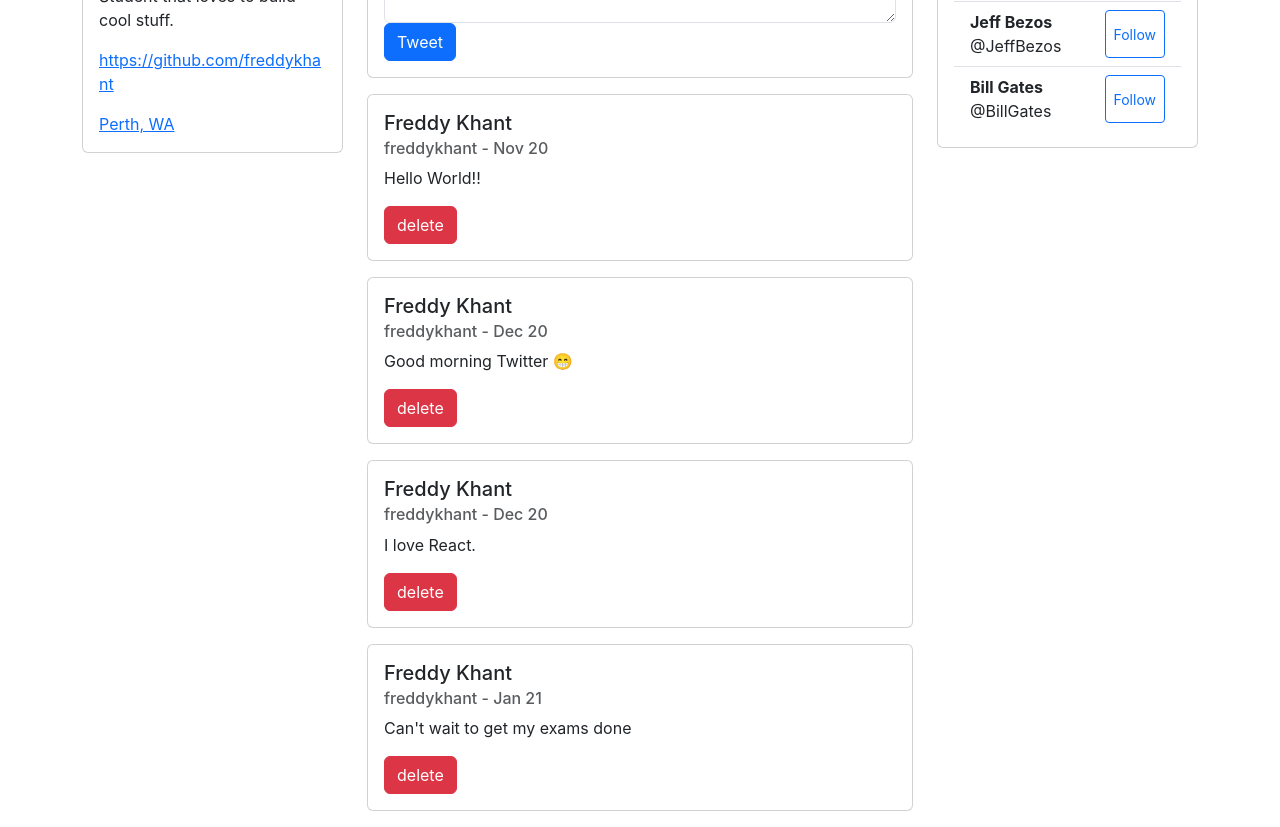
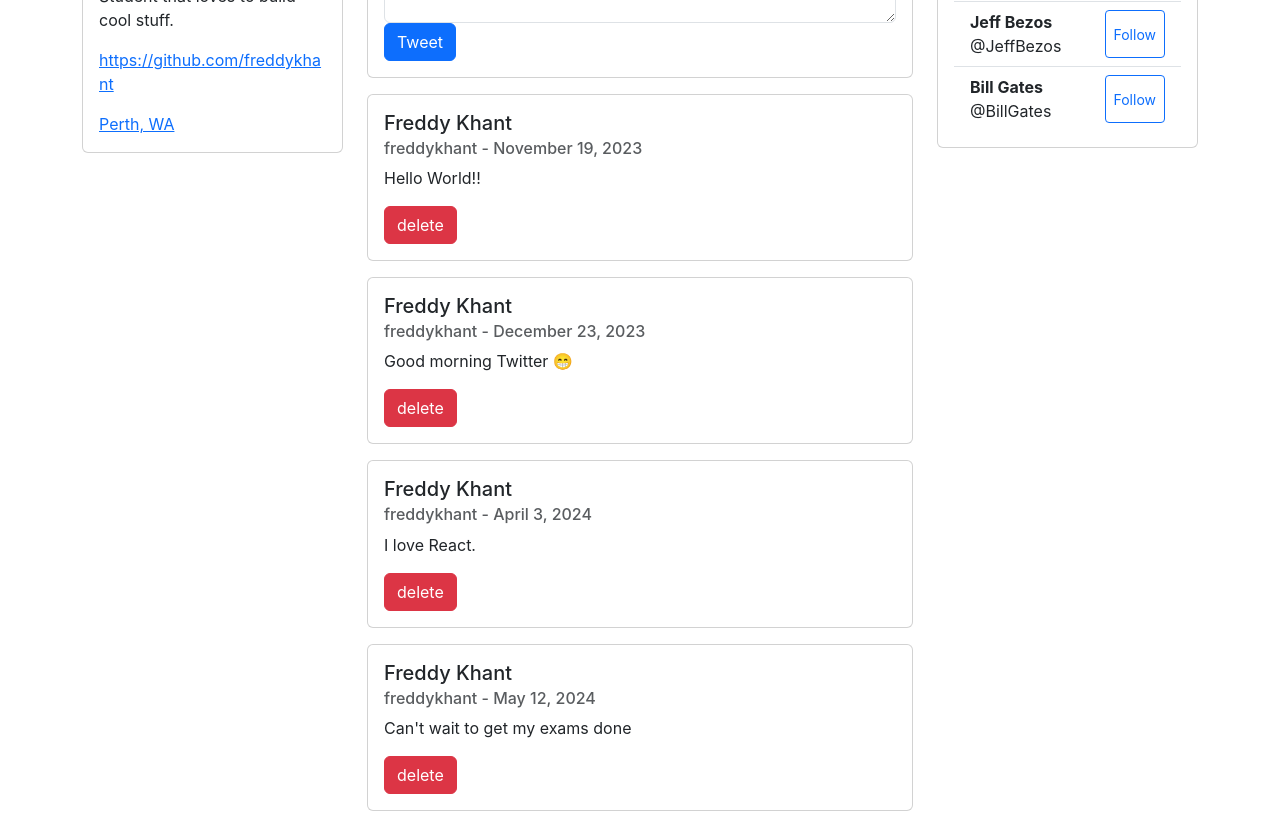
Before and after one commit to freddykhant/justtweet, a React (Create React App) app in the folder justtweet/: page / in a window 1280 px wide. Shown: the part 1200-2027 px from the top of the page. Built offline with nearby package versions, Linux system fonts and the light colour scheme.

Commit message:
handles new tweets and submission

```diff
--- a/justtweet/src/App.js
+++ b/justtweet/src/App.js
@@ -13,25 +13,29 @@ class App extends Component {
     super(props);
     this.state = {
       tweets: [
-        { id: 1, name: 'Freddy Khant', username: 'freddykhant', date: 'Nov 20', tweetDesc: 'Hello World!!' },
-        { id: 2, name: 'Freddy Khant', username: 'freddykhant', date: 'Dec 20', tweetDesc: 'Good morning Twitter 😁' },
-        { id: 3, name: 'Freddy Khant', username: 'freddykhant', date: 'Dec 20', tweetDesc: 'I love React.' },
-        { id: 4, name: 'Freddy Khant', username: 'freddykhant', date: 'Jan 21', tweetDesc: "Can't wait to get my exams done" }
+        { id: 1, name: 'Freddy Khant', username: 'freddykhant', date: 'November 19, 2023', tweetDesc: 'Hello World!!' },
+        { id: 2, name: 'Freddy Khant', username: 'freddykhant', date: 'December 23, 2023', tweetDesc: 'Good morning Twitter 😁' },
+        { id: 3, name: 'Freddy Khant', username: 'freddykhant', date: 'April 3, 2024', tweetDesc: 'I love React.' },
+        { id: 4, name: 'Freddy Khant', username: 'freddykhant', date: 'May 12, 2024', tweetDesc: "Can't wait to get my exams done" }
       ]
     };
-    this.addTweet = this.addTweet.bind(this);
+    this.handleNewTweet = this.handleNewTweet.bind(this);
     this.handleDelete = this.handleDelete.bind(this);
   }
 
-  addTweet(content) {
-    const newTweet = {
-      id: this.state.tweets.length + 1,
-      name: 'Freddy Khant',
-      username: 'freddykhant',
-      date: new Date().toLocaleDateString("en-AU", { day: 'numeric', month: 'long', year: 'numeric' }),
-      tweetDesc: content
-    };
-    this.setState({ tweets: [newTweet, ...this.state.tweets] });
+  handleNewTweet(newTweet) {
+    this.setState({
+      tweets: [
+        ...this.state.tweets,
+        {
+          id: this.state.tweets.length + 1,
+          name: 'Freddy Khant',
+          username: 'freddykhant',
+          date: new Date().toLocaleDateString('en-US', { day: 'numeric', month: 'long', year: 'numeric' }),
+          tweetDesc: newTweet
+        }
+      ]
+    });
   }
 
   handleDelete(tweetID) {
@@ -51,7 +55,7 @@ class App extends Component {
               <ProfileInfo />
             </div>
             <div className="col-md-6">
-              <NewTweet onTweet={this.addTweet} />
+              <NewTweet onTweet={this.handleNewTweet} />
               {this.state.tweets.map((tweet) => (
                 <TweetCard key={tweet.id} tweet={tweet} onDelete={this.handleDelete} />
               ))}
```
